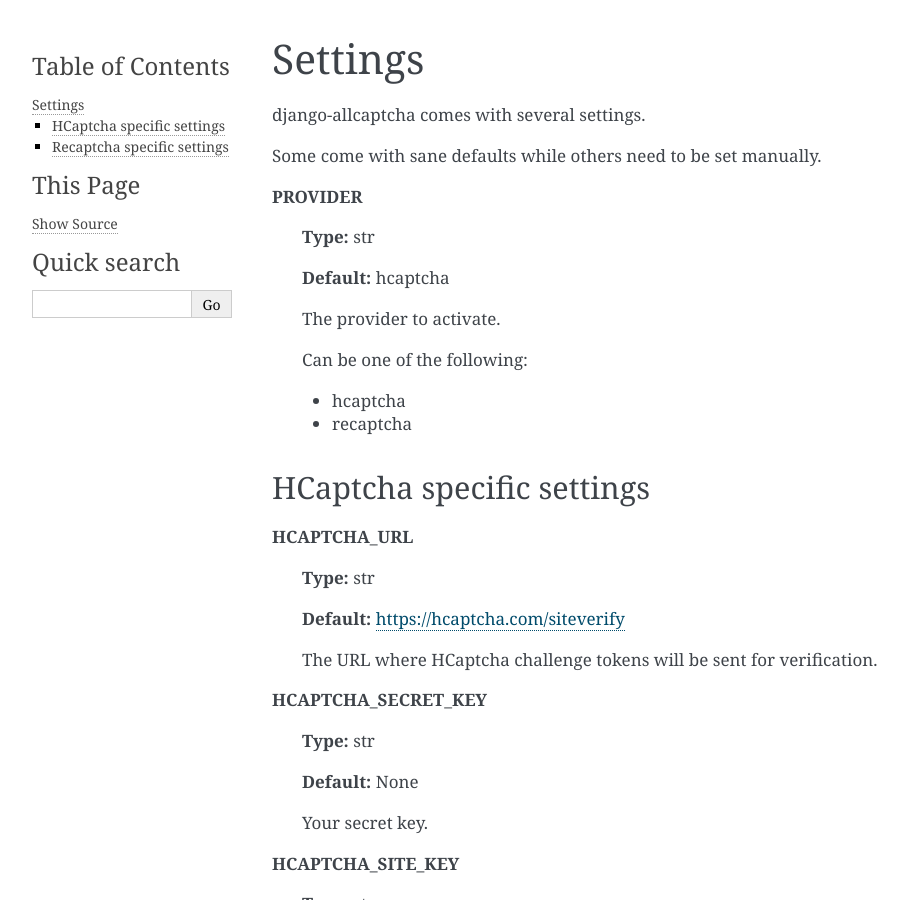
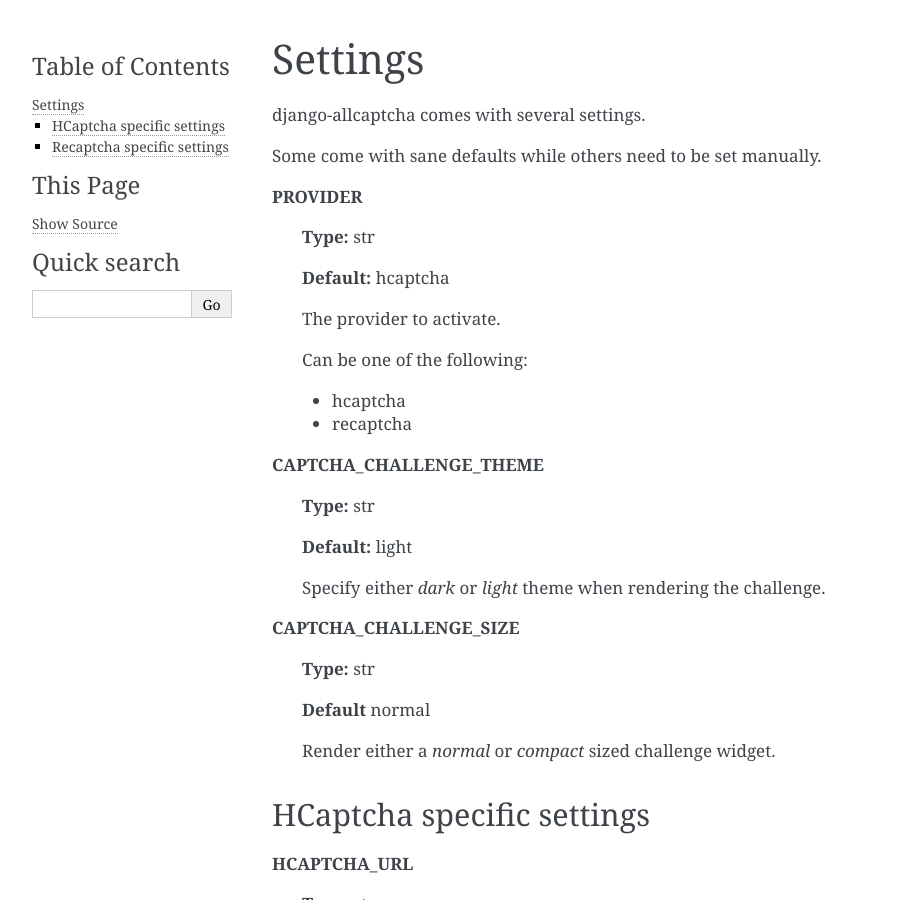
Before and after one commit to confuzeus/django-allcaptcha, a Sphinx documentation site: the page built from docs/settings.rst, in a window 1280 px wide and 900 px high. Shown: the whole window, without its empty margins (148-1055 px from the left). Built offline with Sphinx 7.4.7, drawn with Linux system fonts in a browser that asks for light colours.

Commit message:
feature: Allow specifying theme and size.

```diff
--- a/docs/settings.rst
+++ b/docs/settings.rst
@@ -17,6 +17,22 @@
 
     - hcaptcha
     - recaptcha
+
+**CAPTCHA_CHALLENGE_THEME**
+
+    **Type:** str
+
+    **Default:** light
+
+    Specify either *dark* or *light* theme when rendering the challenge.
+
+**CAPTCHA_CHALLENGE_SIZE**
+
+    **Type:** str
+
+    **Default** normal
+
+    Render either a *normal* or *compact* sized challenge widget.
 
 HCaptcha specific settings
 --------------------------
--- a/docs/template-tags.rst
+++ b/docs/template-tags.rst
@@ -20,7 +20,7 @@
     Return the Javascript callback function name for the currently
     active provider.
 
-**render_challenge(challenge_type="visible", text="submit", js_callback=settings.PROVIDER_JS_CALLBACK)**
+**render_challenge(challenge_type="visible", text="submit", js_callback=[RECAPTCHA_JS_CALLBACK|HCAPTCHA_JS_CALLBACK], theme="light", size="normal")**
 
     Renders the challenge as follows:
 
@@ -29,8 +29,8 @@
 
     The ``text`` arguments specifies the text to use for buttons.
 
-    Invisible challenges need a Javascript callback function. By default, this is set to
-    ``PROVIDER_JS_CALLBACK`` which is set to the specific provider's callback. By default, we submit the form.
+    Invisible challenges need a Javascript callback function. By default, this is set to either
+    ``RECAPTCHA_JS_CALLBACK`` or ``HCAPTCHA_JS_CALLBACK``. The default callback provided will submit the form.
 
     You can override the kind of HTML generated by creating a template
     called ``challenge.html`` in the ``allcaptcha`` directory inside your
```
Also changed, not shown: 3 other files.
